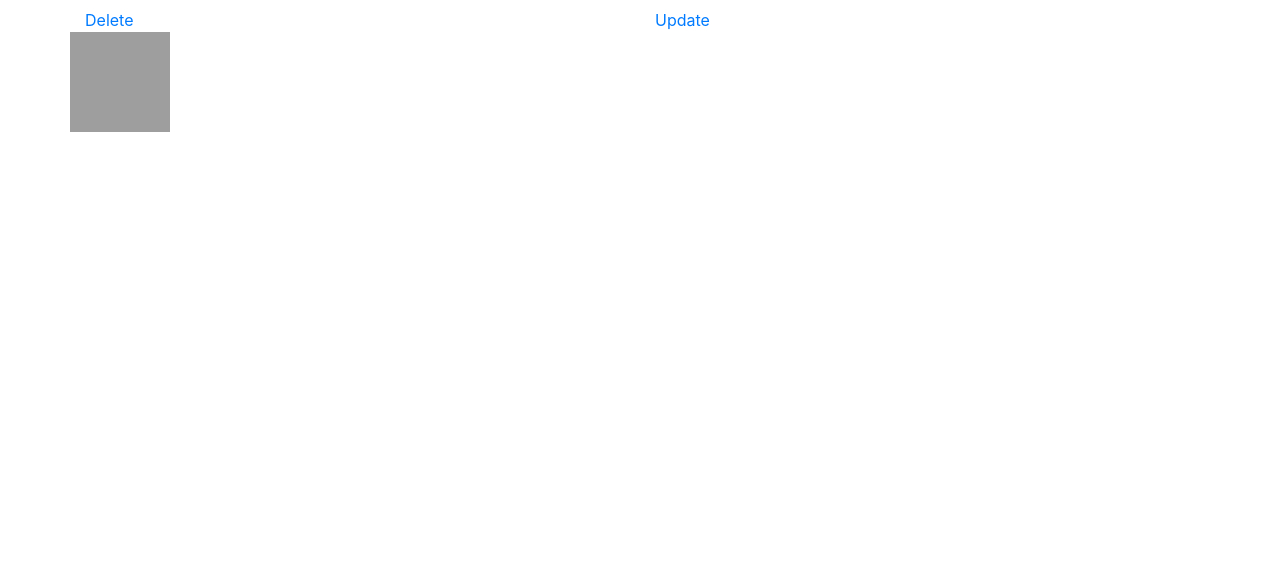
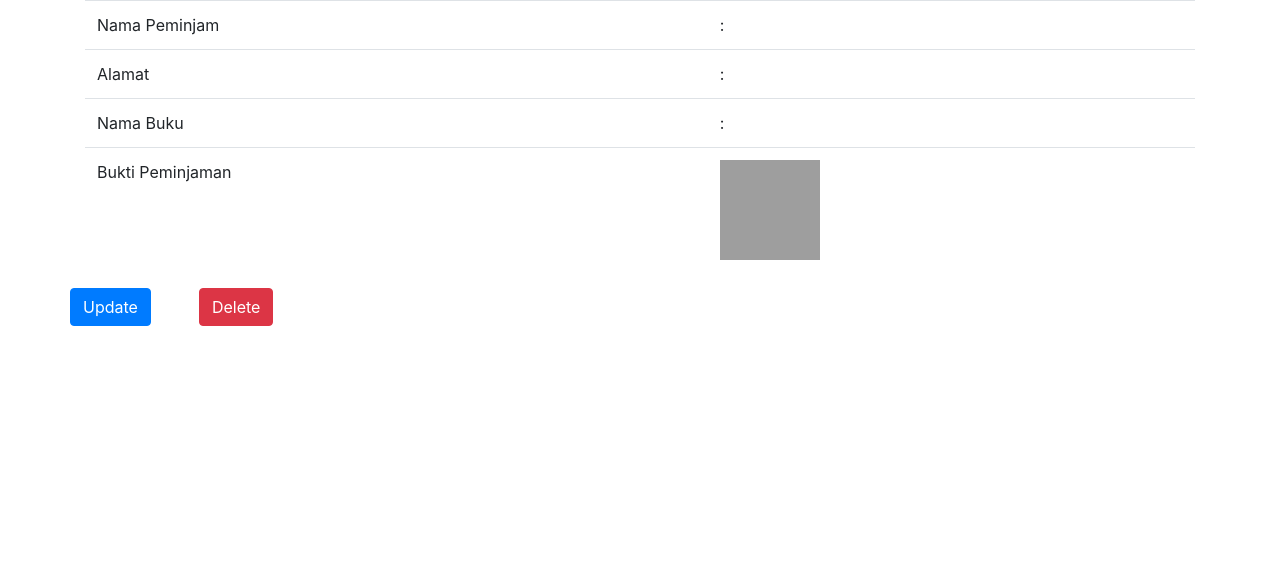
Before and after one commit to linothomas14/perpustakaan-maju-jaya, a CodeIgniter app: page /perpustakaan-maju-jaya/index.php/welcome/index/1 in a window 1280 px wide. Shown: the part 56-622 px from the top of the page. Run offline with CodeIgniter, Linux system fonts and the light colour scheme; data that the repository does not hold is empty; some libraries are stand-ins or nearby versions; grey boxes are pictures that could not be loaded.

Commit message:
rapih rapih, masih ada yang error

```diff
--- a/application/controllers/Welcome.php
+++ b/application/controllers/Welcome.php
@@ -93,8 +93,8 @@ class Welcome extends CI_Controller
 		$this->load->helper('form');
 		$this->load->library('form_validation');
 
-		$this->form_validation->set_rules('name', 'Name', 'required|max_length[30]');
-		$this->form_validation->set_rules('description', 'Description', 'required');
+		$this->form_validation->set_rules('nama', 'Nama', 'required|max_length[30]');
+		$this->form_validation->set_rules('nama_buku', 'Nama Buku', 'required');
 		$this->form_validation->set_rules('image', 'Image');
 
 		if ($this->form_validation->run() === FALSE) {
@@ -104,17 +104,19 @@ class Welcome extends CI_Controller
 			$this->load->view('footer');
 		} else {
 			if ($this->input->post('file')) {
-				$post = $this->model->read($id);
 
+
+				$file_name = uniqid('item', true);
 				$config['upload_path'] = "upload/post";
 				$config['allowed_types'] = 'jpg|png|jpeg';
 				$config['max_size'] = "100000";
 				$config['file_ext_tolower'] = TRUE;
 				$config['overwrite'] = TRUE;
-				$config['file_name'] = $post->filename;
+				$config['file_name'] = str_replace('.', '_', $file_name);
 
 				$this->load->library('upload', $config);
 
+				$file_name = $this->upload->data('file_name');
 				if (!$this->upload->do_upload('image')) {
 					$config['file_ext_tolower'] = TRUE;
 					$this->session->set_flashdata('error', $this->upload->display_errors());
--- a/application/models/M_welcome.php
+++ b/application/models/M_welcome.php
@@ -21,19 +21,20 @@ class M_welcome extends CI_Model
     public function update($id)
     {
         $data = array(
-            'name' => $this->input->post('name', TRUE),
-            'description' => $this->input->post('description', TRUE),
+            'nama' => $this->input->post('nama', TRUE),
+            'nama_buku' => $this->input->post('nama_buku', TRUE),
+            'alamat' => $this->input->post('alamat', TRUE),
         );
         $this->db->where('id', $id);
-        $this->db->update('post', $data);
+        $this->db->update('peminjam', $data);
     }
     public function delete($id)
     {
         $this->db->where('id', $id);
-        $this->db->delete('post');
+        $this->db->delete('peminjam');
     }
     public function deleteAll()
     {
-        $this->db->empty_table('post');
+        $this->db->empty_table('peminjam');
     }
 }
--- a/application/views/home.php
+++ b/application/views/home.php
@@ -24,8 +24,8 @@
             <td><?= $data['nama_buku']; ?></td>
             <td><?= $data['tanggal_pinjam']; ?></td>
             <td> <img src="<?= site_url('upload/post/' . $data['file_name']) ?>" class="rounded" style="max-width:100px"></td>
-            <td><button type="button" class="btn btn-success" data-toggle="modal" data-target="#detailModal" data-whatever="@mdo">Detail</button>
-            </td>
+            <td><a href="<?= site_url('welcome/index/' . $data['id']) ?>" class="secondary-content">
+                    <i class="material-icons">visibility</i></td>
         </tr>
     <?php endforeach ?>
 </table>
--- a/application/views/post.php
+++ b/application/views/post.php
@@ -1,21 +1,38 @@
 <div class="row">
+
 	<div class="col s12">
-		<div class="row center">
-			<h1><?= $post->nama; ?></h1>
+		<table class="table">
+
+			<tr>
+				<td>Nama Peminjam</td>
+				<td>: <?= $post->nama; ?></td>
+			</tr>
+			<tr>
+				<td>Alamat</td>
+				<td>: <?= $post->alamat; ?></td>
+			</tr>
+			<tr>
+				<td> Nama Buku</td>
+				<td>: <?= $post->nama_buku; ?></td>
+			</tr>
+			<tr>
+				<td>Bukti Peminjaman</td>
+				<td>
+					<img src="<?= site_url('upload/post/' . $post->file_name); ?>" alt="Post's Image" class="circle" width="100vw" height="100vh">
+				</td>
+			</tr>
+		</table>
+
+
+
+		<div class="row">
+
+			<button class="btn btn-primary mr-5"><a href="<?= site_url('welcome/update/' . $post->id); ?>" class="text-white">Update</a></button>
+
+			<button class="btn btn-danger"><a href="<?= site_url('welcome/delete/' . $post->id); ?>" class="text-white">Delete</a></button>
+
 		</div>
-		<div class="row">
-			<div class="center col s6">
-				<a href="<?= site_url('welcome/delete/' . $post->id); ?>" class="red-text">Delete</a>
-			</div>
-			<div class="center col s6">
-				<a href="<?= site_url('welcome/update/' . $post->id); ?>" class="blue-text">Update</a>
-			</div>
-		</div>
-		<div class="row center">
-			<img src="<?= site_url('upload/post/' . $post->filename); ?>" alt="Post's Image" class="circle" width="100vw" height="100vh">
-		</div>
-		<div class="row">
-			<p><?= $post->description; ?></p>
-		</div>
+
+
 	</div>
 </div>
```
Also changed, not shown: application/views/update.php (+35 -29 lines), upload/post/.jpg (added), upload/post/item645c9fcce15725_99400321.jpg, upload/post/item645c9fe320caa7_80381749.jpg.
